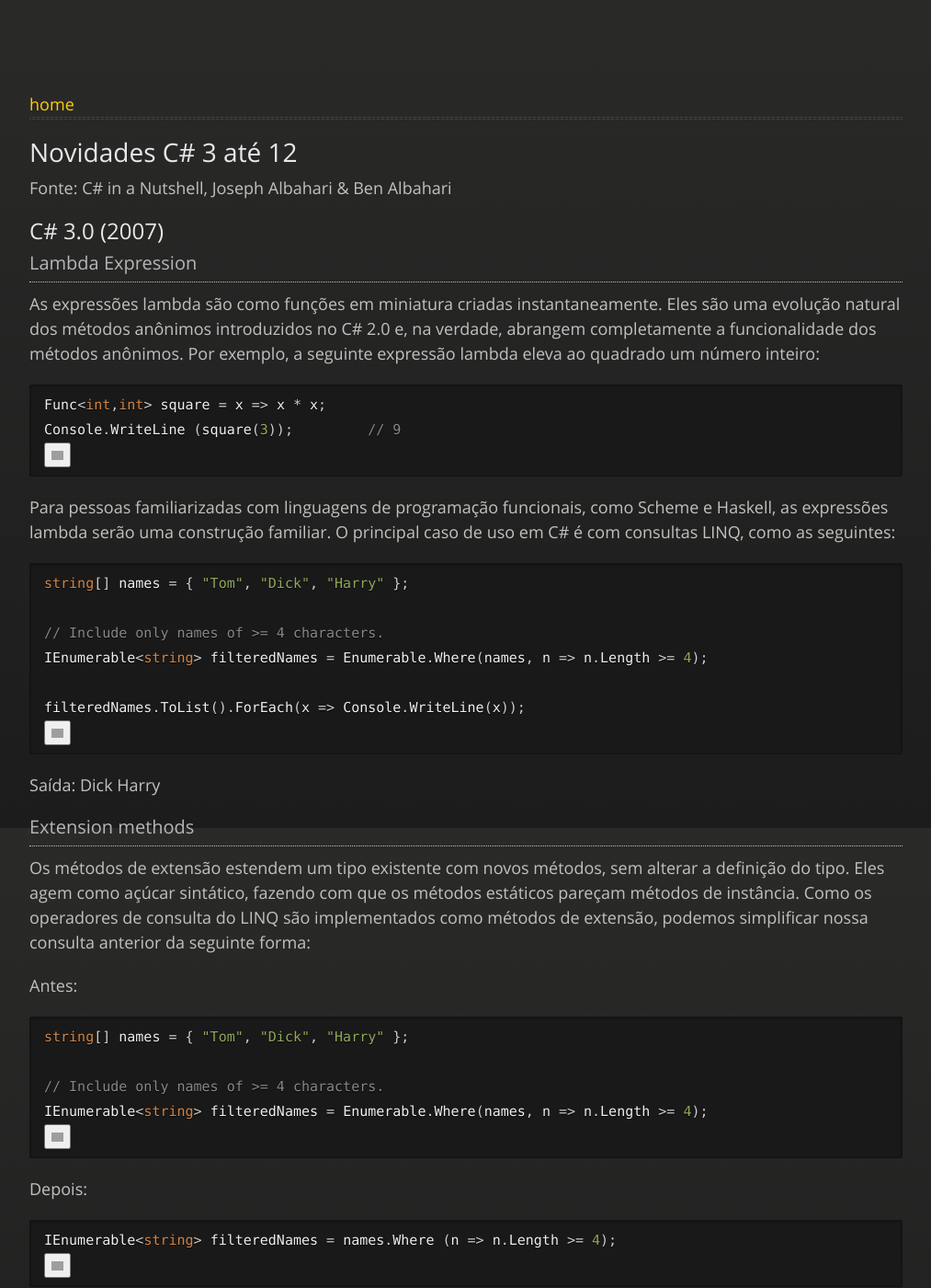
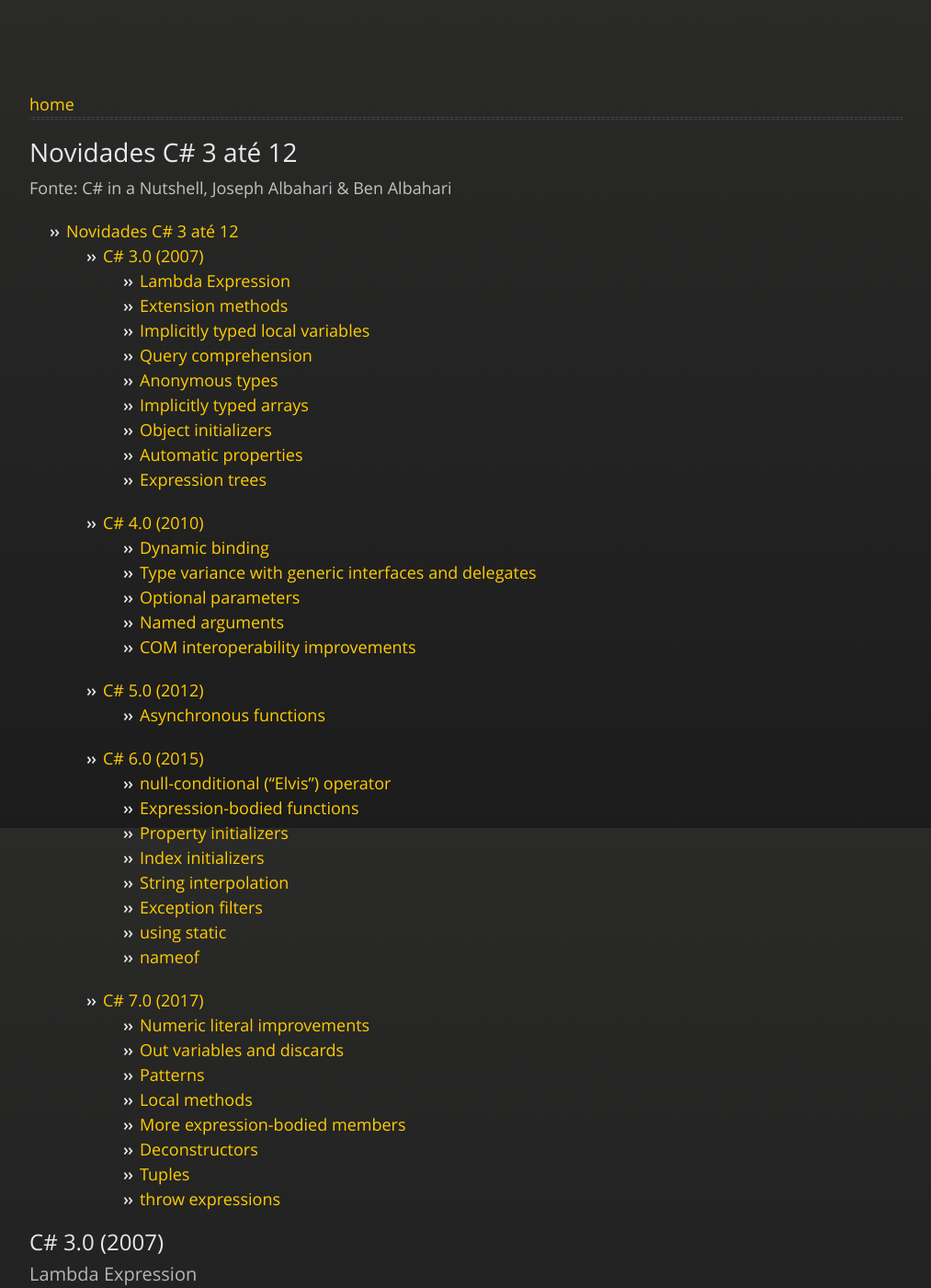
Before and after one commit to JeannAndrade/jeannandrade.github.io, a Jekyll site: the page built from content/net/csharp/whatisnew/index.md, in a window 1280 px wide and 1400 px high. Shown: the whole window at 92% size, without its empty margins (108-1121 px from the left). Built offline with Jekyll 4.4.1, drawn with Linux system fonts in a browser that asks for light colours; nearby versions of some CDN libraries; comment, search, counter and statistics services are not loaded; our own code applies the rules of GitHub Pages for plain Markdown files; grey boxes are pictures that could not be loaded.

Commit message:
Atualização de indice

```diff
--- a/content/net/csharp/whatisnew/index.md
+++ b/content/net/csharp/whatisnew/index.md
@@ -5,6 +5,48 @@ layout: internal
 # Novidades C# 3 até 12
 
 Fonte: C# in a Nutshell, Joseph Albahari & Ben Albahari
+
+<!-- TOC start (generated with https://github.com/derlin/bitdowntoc) -->
+
+- [Novidades C# 3 até 12](#novidades-c-3-até-12)
+  - [C# 3.0 (2007)](#c-30-2007)
+    - [Lambda Expression](#lambda-expression)
+    - [Extension methods](#extension-methods)
+    - [Implicitly typed local variables](#implicitly-typed-local-variables)
+    - [Query comprehension](#query-comprehension)
+    - [Anonymous types](#anonymous-types)
+    - [Implicitly typed arrays](#implicitly-typed-arrays)
+    - [Object initializers](#object-initializers)
+    - [Automatic properties](#automatic-properties)
+    - [Expression trees](#expression-trees)
+  - [C# 4.0 (2010)](#c-40-2010)
+    - [Dynamic binding](#dynamic-binding)
+    - [Type variance with generic interfaces and delegates](#type-variance-with-generic-interfaces-and-delegates)
+    - [Optional parameters](#optional-parameters)
+    - [Named arguments](#named-arguments)
+    - [COM interoperability improvements](#com-interoperability-improvements)
+  - [C# 5.0 (2012)](#c-50-2012)
+    - [Asynchronous functions](#asynchronous-functions)
+  - [C# 6.0 (2015)](#c-60-2015)
+    - [null-conditional (“Elvis”) operator](#null-conditional-elvis-operator)
+    - [Expression-bodied functions](#expression-bodied-functions)
+    - [Property initializers](#property-initializers)
+    - [Index initializers](#index-initializers)
+    - [String interpolation](#string-interpolation)
+    - [Exception filters](#exception-filters)
+    - [using static](#using-static)
+    - [nameof](#nameof)
+  - [C# 7.0 (2017)](#c-70-2017)
+    - [Numeric literal improvements](#numeric-literal-improvements)
+    - [Out variables and discards](#out-variables-and-discards)
+    - [Patterns](#patterns)
+    - [Local methods](#local-methods)
+    - [More expression-bodied members](#more-expression-bodied-members)
+    - [Deconstructors](#deconstructors)
+    - [Tuples](#tuples)
+    - [throw expressions](#throw-expressions)
+
+<!-- TOC end -->
 
 ## C# 3.0 (2007)
 
```
Also changed, not shown: 1 other file.
